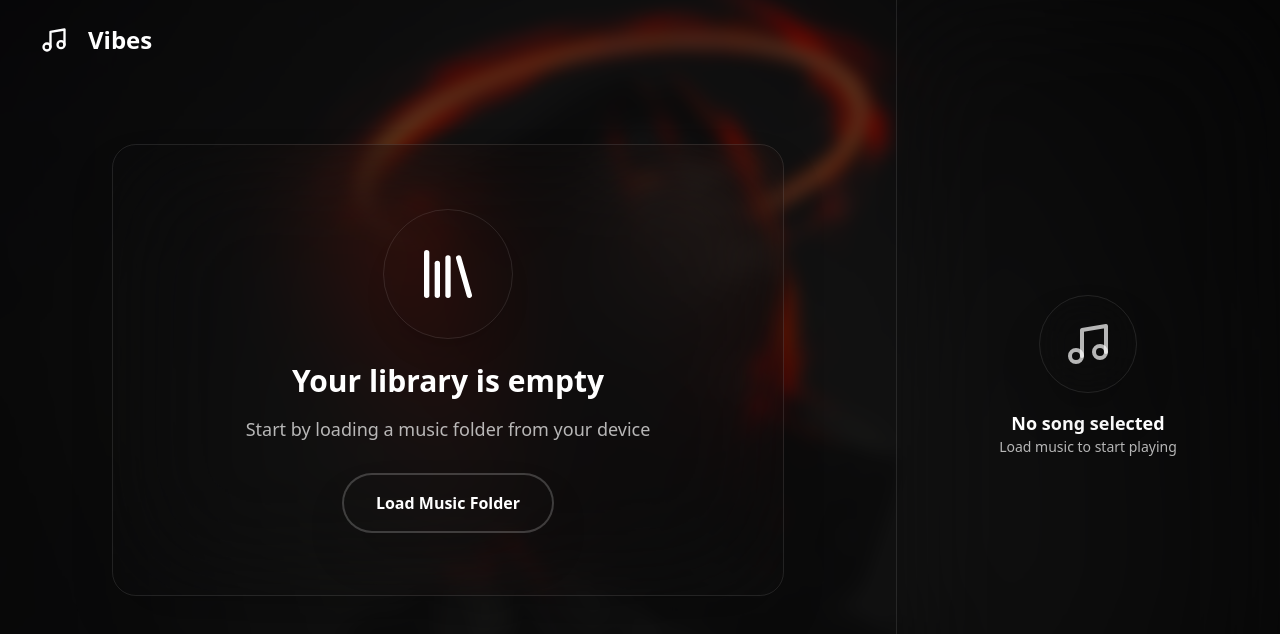
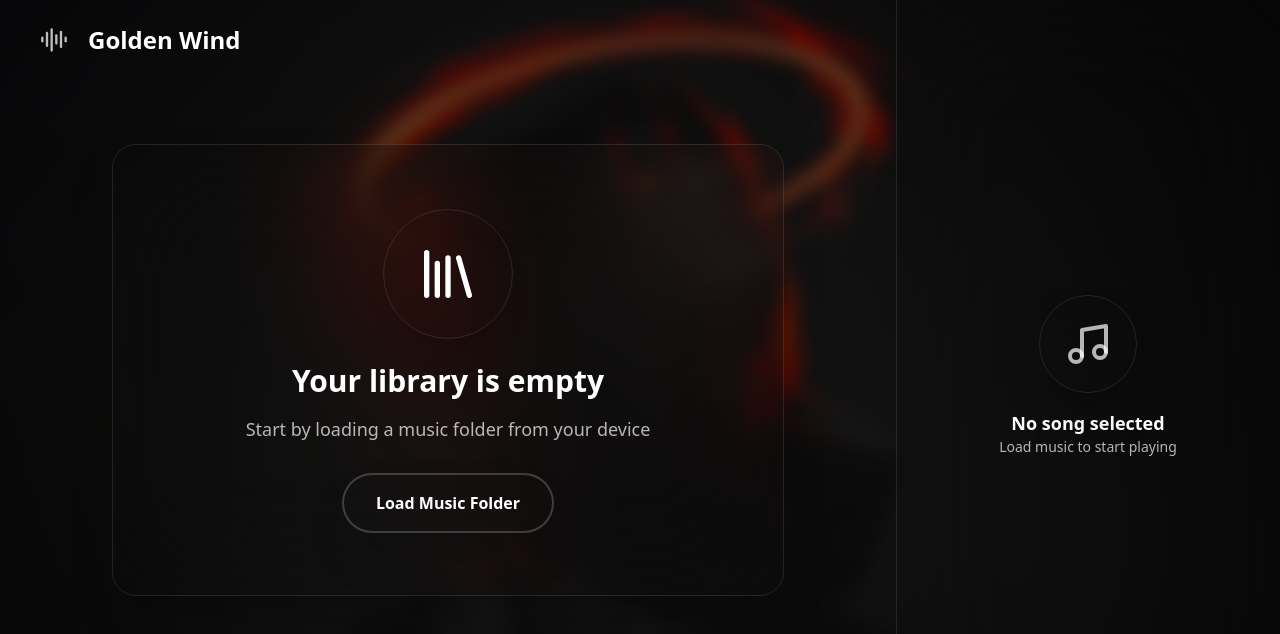
Before and after one commit to Manish6523/local-music-player, a React (Vite) app: page / in a window 1280 px wide. Shown: the top 634 px of the page. Built offline with nearby package versions, Linux system fonts and the light colour scheme.

Commit message:
fixes final

```diff
--- a/src/components/mainUI/Navbar.jsx
+++ b/src/components/mainUI/Navbar.jsx
@@ -1,5 +1,5 @@
 import { useNavigate, useLocation } from "react-router-dom";
-import { Music, Menu, Plus } from "lucide-react";
+import { Music, Menu, Plus, Disc2, Disc3, AudioLines } from "lucide-react";
 
 const Navbar = ({ onFolderSelect, onToggleRightPanel }) => {
   const navigate = useNavigate();
@@ -15,10 +15,10 @@ const Navbar = ({ onFolderSelect, onToggleRightPanel }) => {
           className="flex items-center space-x-2 md:space-x-3 group"
         >
           <div className="p-1.5 md:p-2 rounded-xl md:rounded-2xl bg-gradient-primary">
-            <Music size={20} className="md:w-7 md:h-7 text-white" />
+            <AudioLines size={20} className="md:w-7 md:h-7 text-white animate-pulse" />
           </div>
-          <span className="text-xl md:text-2xl font-bold text-white hidden sm:inline group-hover:text-primary transition-colors">
-            Vibes
+          <span className="text-xl md:text-2xl font-bold text-white sm:inline group-hover:text-primary transition-colors">
+          Golden Wind
           </span>
         </button>
       </div>
@@ -45,7 +45,7 @@ const Navbar = ({ onFolderSelect, onToggleRightPanel }) => {
           className="lg:hidden p-2 rounded-lg bg-white/5 backdrop-blur-xl border border-white/10 text-white hover:bg-white/10 transition-all duration-300"
           aria-label="Toggle player panel"
         >
-          <Menu size={24} className="text-white" />
+          <Disc3 size={24} className="text-white animate-spin" />
         </button>
       </div>
     </nav>
```
